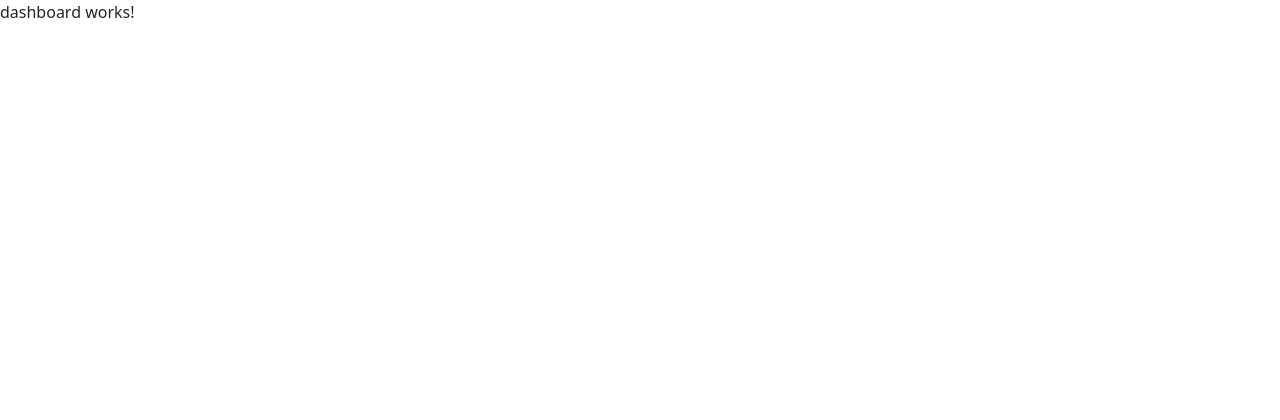
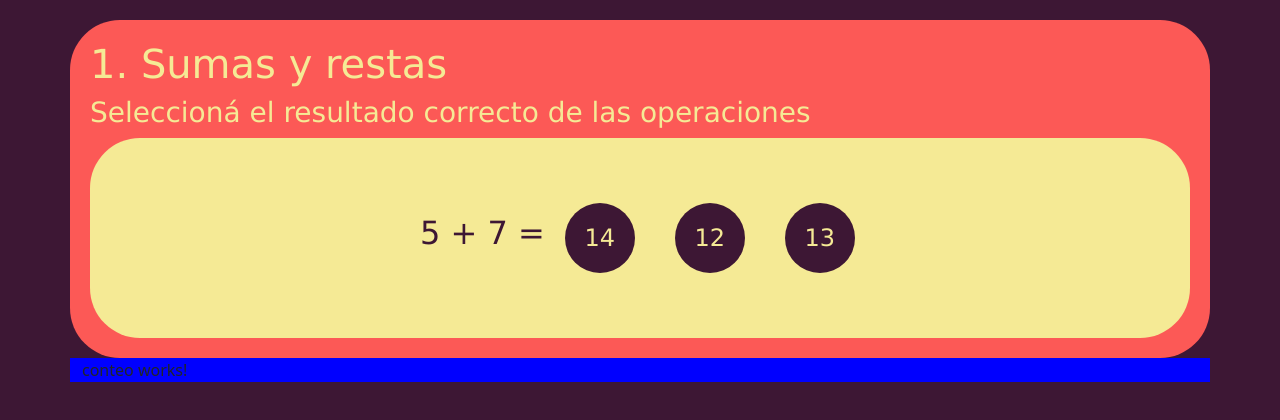
Before and after one commit to Fernando-Asmuzi/ejercicios, an Angular app: page /ejercicios in a window 1280 px wide. Shown: the top 420 px of the page. Built offline with nearby package versions, Linux system fonts and the light colour scheme.

Commit message:
avances en componente suma-resta y dashboard

```diff
--- a/src/app/components/conteo/conteo.component.css
+++ b/src/app/components/conteo/conteo.component.css
@@ -0,0 +1,3 @@
+*{
+    background-color: blue;
+}
--- a/src/app/components/conteo/conteo.component.html
+++ b/src/app/components/conteo/conteo.component.html
@@ -1 +1,3 @@
-<p>conteo works!</p>
+<div class="container">
+    <p>conteo works!</p>
+</div>
--- a/src/app/components/dashboard/dashboard.component.css
+++ b/src/app/components/dashboard/dashboard.component.css
@@ -0,0 +1,9 @@
+.color1 { color: #f5ea95 };
+.color2 { color: #fc8e5b };
+.color3 { color: #fc5956 };
+.color4 { color: #c93e4f };
+.color5 { color: #3d1734 };
+
+.container-fluid{
+    background-color: #3d1734;
+}
--- a/src/app/components/dashboard/dashboard.component.html
+++ b/src/app/components/dashboard/dashboard.component.html
@@ -1 +1,5 @@
-<p>dashboard works!</p>
+<div class="container-fluid" style="background-color: #3d1734; position: absolute; width: 100%; height: 100%;">
+    <app-suma-resta></app-suma-resta>
+
+    <app-conteo></app-conteo>
+</div>
--- a/src/app/components/suma-resta/suma-resta.component.css
+++ b/src/app/components/suma-resta/suma-resta.component.css
@@ -0,0 +1,57 @@
+.color1 { color: #f5ea95 };
+.color2 { color: #fc8e5b };
+.color3 { color: #fc5956 };
+.color4 { color: #c93e4f };
+.color5 { color: #3d1734 };
+
+.container{
+    background-color: blue;
+    border-radius: 50px;
+}
+
+h1{
+    font-family: 'Lucida Sans', 'Lucida Sans Regular', 'Lucida Grande', 'Lucida Sans Unicode', Geneva, Verdana, sans-serif;
+    color: #f5ea95;
+}
+
+h3{
+    font-family: 'Lucida Sans', 'Lucida Sans Regular', 'Lucida Grande', 'Lucida Sans Unicode', Geneva, Verdana, sans-serif;
+    color: #f5ea95;
+}
+.carousel-inner{
+    align-items: center;
+    text-align: center;
+}
+
+.ejercicios{
+    padding-left: 30%;
+    border-radius: 50px;
+    height: 200px;
+    display: flex;
+    background-color: #f5ea95;
+    align-items: center;
+    text-align: center;
+    color: #3d1734;
+    font-family: 'Lucida Sans', 'Lucida Sans Regular', 'Lucida Grande', 'Lucida Sans Unicode', Geneva, Verdana, sans-serif;
+}
+
+.opcion{
+    margin: 20px;
+    width: 70px;
+    height: 70px;
+    -moz-border-radius: 50%;
+    -webkit-border-radius: 50%;
+    border-radius: 50%;
+    background-color: #3d1734;
+    color: #f5ea95;
+    align-items: center;
+    text-align: center;
+    font-family: 'Lucida Sans', 'Lucida Sans Regular', 'Lucida Grande', 'Lucida Sans Unicode', Geneva, Verdana, sans;
+    font-size: x-large;
+    /* padding-top: 15px; */
+    border: #fc5956;
+}
+
+.opcion:hover{
+    background-color: #c93e4f;
+}
--- a/src/app/components/suma-resta/suma-resta.component.html
+++ b/src/app/components/suma-resta/suma-resta.component.html
@@ -1 +1,16 @@
-<p>suma-resta works!</p>
+<div class="container" style="background-color: #fc5956; margin-top: 20px; border-radius: 50px; padding: 20px;">
+    <h1>1. Sumas y restas</h1>
+    <h3>Seleccioná el resultado correcto de las operaciones</h3>
+    <div class="ejercicios">
+        <h2>{{ej01[0]}} + {{ej01[1]}} = </h2>
+        <button class="opcion" (click)="generarRespuesta()">
+            14
+        </button>
+        <button class="opcion" (click)="generarRespuesta()">
+            {{ej01[2]}}
+        </button>
+        <button class="opcion" (click)="generarRespuesta()">
+            13
+        </button>
+    </div>
+</div>
--- a/src/app/components/suma-resta/suma-resta.component.ts
+++ b/src/app/components/suma-resta/suma-resta.component.ts
@@ -7,9 +7,16 @@ import { Component, OnInit } from '@angular/core';
 })
 export class SumaRestaComponent implements OnInit {
 
+  ej01 = [5 , 7 , 12];
+  ej02 = [16, 9 , 7];
+
   constructor() { }
 
   ngOnInit(): void {
   }
 
+  generarRespuesta(){
+
+  }
+
 }
```
